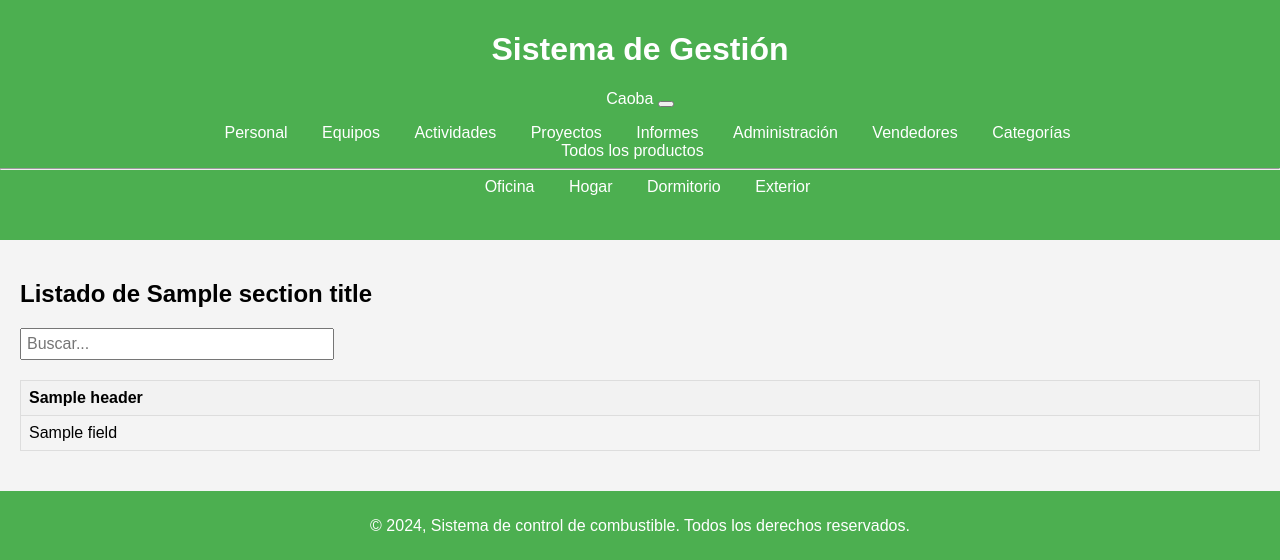
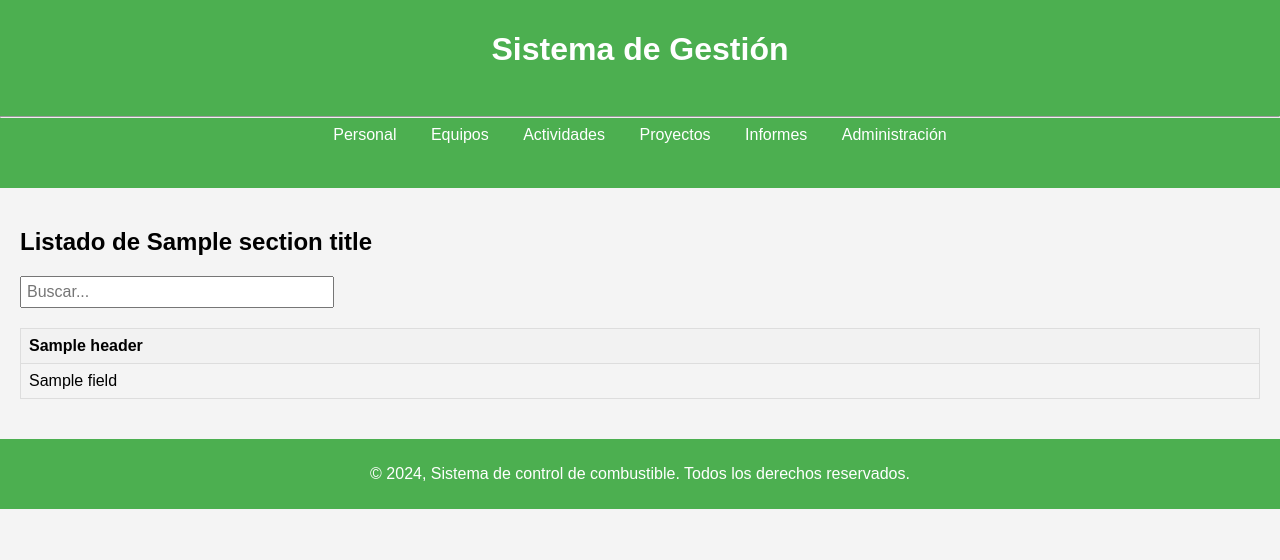
Before and after one commit to LorenzoFerreyra/control_combustible_app, a Django app: template control_app/templates/index.html in a window 1280 px wide. Shown: the top 560 px of the page. Run offline with Django 5.2, Linux system fonts and the light colour scheme; the template is opened without the code that fills it: most values are stand-ins (such as "Sample title", 1, 10 or a date in 2020); some libraries are stand-ins or nearby versions.

Commit message:
template modfication

```diff
--- a/control_app/templates/navbar.html
+++ b/control_app/templates/navbar.html
@@ -1,68 +1,40 @@
-<!-- Navigation-->
 <nav class="navbar navbar-expand-lg navbar-light bg-light">
     <div class="container px-4 px-lg-5">
-        <a class="navbar-brand" >Caoba</a>
-        <button class="navbar-toggler" type="button" data-bs-toggle="collapse" data-bs-target="#navbarSupportedContent" aria-controls="navbarSupportedContent" aria-expanded="false" aria-label="Toggle navigation"><span class="navbar-toggler-icon"></span></button>
         <div class="collapse navbar-collapse" id="navbarSupportedContent">
             <ul class="navbar-nav me-auto mb-2 mb-lg-0 ms-lg-4">
-                <li class="nav-item"><a class="nav-link">Personal</a></li>
-                <li class="nav-item"><a class="nav-link">Equipos</a></li>
-                <li class="nav-item"><a class="nav-link">Actividades</a></li>
-                <li class="nav-item"><a class="nav-link">Proyectos</a></li>
-                <li class="nav-item"><a class="nav-link">Informes</a></li>
-                <li class="nav-item"><a class="nav-link">Administración</a></li>
+                <li><hr class="dropdown-divider" /></li>
+                <li class="nav-item"><a class="nav-link" href="#">Personal</a></li>
+                <li class="nav-item"><a class="nav-link" href="#">Equipos</a></li>
+                <li class="nav-item"><a class="nav-link" href="#">Actividades</a></li>
+                <li class="nav-item"><a class="nav-link" href="#">Proyectos</a></li>
+                <li class="nav-item"><a class="nav-link" href="#">Informes</a></li>
+                <li class="nav-item"><a class="nav-link" href="#">Administración</a></li>
 
                 {% if user.is_authenticated %}
-
                 <li class="nav-item dropdown">
                     <a class="nav-link dropdown-toggle" id="navbarDropdown" href="#" role="button" data-bs-toggle="dropdown" aria-expanded="false">Perfil</a>
                     <ul class="dropdown-menu" aria-labelledby="navbarDropdown">
-        <li><a class="dropdown-item" >Perfil del usuario</a></li>
+                        <li><a class="dropdown-item" href="#">Perfil del usuario</a></li>
                         <li><hr class="dropdown-divider" /></li>
-<li><a class="dropdown-item" >Info del usuario</a></li>
+                        <li><a class="dropdown-item" href="#">Info del usuario</a></li>
                     </ul>
                 </li>
-
-
-       <li class="nav-item"><a class="nav-link" >Cerrar sesión</a></li>
-       <li class="nav-item"><a class="nav-link">Admin</a></li>
-
-
+                <li class="nav-item"><a class="nav-link" href="#">Cerrar sesión</a></li>
                 {% else %}
-       <li class="nav-item"><a class="nav-link">Vendedores</a></li>
-
-
-
+                <!-- Aquí puedes poner contenido adicional si el usuario no está autenticado -->
                 {% endif %}
 
-
-
-
-
+                <!-- Revisa y elimina cualquier caracter extraño que pueda estar fuera de las etiquetas HTML -->
                 <li class="nav-item dropdown">
-                    <a class="nav-link dropdown-toggle" id="navbarDropdown" href="#" role="button" data-bs-toggle="dropdown" aria-expanded="false">Categorías</a>
                     <ul class="dropdown-menu" aria-labelledby="navbarDropdown">
-                        <li><a class="dropdown-item" >Todos los productos</a></li>
-                        <li><hr class="dropdown-divider" /></li>
-<li><a class="dropdown-item">Oficina</a></li>
-                        <li><a class="dropdown-item" >Hogar</a></li>
-
-                        <li><a class="dropdown-item" >Dormitorio</a></li>
-
-                        <li><a class="dropdown-item" >Exterior</a></li>
+                        <!-- Revisa si hay algún carácter no deseado aquí -->
                     </ul>
                 </li>
             </ul>
             <form class="d-flex">
                 {% if user.is_authenticated %}
-<a class="btn btn-outline-dark"><i class="bi-cart-fill me-1"></i>
-                    Carrito
-<span class="badge bg-dark text-white ms-1 rounded-pill" id="cart_quantity">{{ cart|length }}
-
-</span></a>
+                <a class="btn btn-outline-dark" href="#"><i class="bi-cart-fill me-1"></i>Carrito<span class="badge bg-dark text-white ms-1 rounded-pill" id="cart_quantity">{{ cart|length }}</span></a>
                 {% endif %}
-
-
             </form>
         </div>
     </div>
--- a/control_app/views.py
+++ b/control_app/views.py
@@ -1,4 +1,4 @@
 from django.shortcuts import render
 
 def index(request):
-    return render(request, 'control_app/index.html')
+    return render(request, 'index.html')
```
Also changed, not shown: control_app/templates/test.html (deleted, +0 -12 lines). Lines whose indentation alone changed are shown as unchanged.
